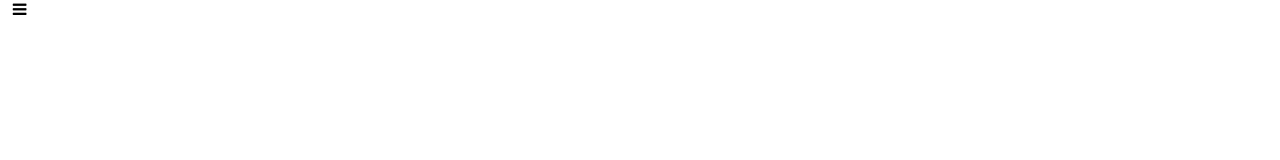
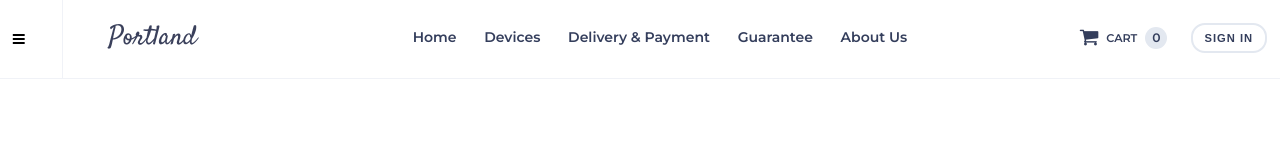
Before and after one commit to mqamhieh/FrontendBackend3, a website: page example2/index.html in a window 1280 px wide. Drawn offline with nearby package versions, Linux system fonts and the light colour scheme; files whose address does not match are found by name.

Commit message:
Styling Header

```diff
--- a/example2/index.html
+++ b/example2/index.html
@@ -14,7 +14,50 @@
 <body>
     <header class="main_container">
         <div class="content">
-            <i class="fa fa-bars" aria-hidden="true"></i>
+            <div class="side_menu pull-left">
+                <i class="fa fa-bars"
+                   title="Menu"
+                   aria-hidden="true"></i>
+            </div>
+            <div class="logo_wrapper pull-left">
+                <a href="./"
+                   title="Fronend Course Project"
+                   class="logo"></a>
+            </div>
+            <div class="menu pull-left">
+                <ul>
+                    <li>
+                        <a href="#">Home</a>
+                    </li>
+                    <li>
+                        <a href="#">Devices</a>
+                    </li>
+                    <li>
+                        <a href="#">Delivery &amp; Payment</a>
+                    </li>
+                    <li>
+                        <a href="#">Guarantee</a>
+                    </li>
+                    <li>
+                        <a href="#">About Us</a>
+                    </li>
+                </ul>
+            </div>
+            <div class="user-actions pull-right">
+
+                <a href="#"
+                   class="cart">
+                    <i class="fa fa-shopping-cart"></i>
+                    <span class="text">Cart</span>
+                    <span class="cart_items_count">0</span>
+                </a>
+
+                <button class="sign_in_btn"
+                        type="button">
+                    Sign In
+                </button>
+            </div>
+            <div class="clearfix"></div>
         </div>
     </header>
 
--- a/example2/styles/header.css
+++ b/example2/styles/header.css
@@ -0,0 +1,93 @@
+header {
+    border-bottom: 1px solid #f0f2f7;
+}
+
+header .side_menu {
+    width: 50px;
+    border-right: 1px solid #f0f2f7;
+    padding: 30px 0;
+}
+
+header .logo_wrapper {
+    width: 180px;
+    padding: 24px 44px;
+}
+
+header .logo {
+    display: inline-block;
+    background-image: url("../images/logo.png");
+    background-size: contain;
+    background-repeat: no-repeat;
+    width: 100%;
+    height: 25px;
+}
+
+header .menu {
+    width: calc(100% - 420px);
+    text-align: center;
+}
+
+header .menu ul {
+    list-style: none;
+    padding: 0;
+    margin: 0;
+}
+
+header .menu ul li {
+    display: inline-block;
+}
+
+header .menu ul li a {
+    text-decoration: none;
+    display: inline-block;
+    color: #343e5c;
+    font-weight: 600;
+    font-size: 1em;
+    padding: 28px 12px;
+}
+
+header .user-actions {
+    padding-top: 23px;
+}
+
+header .sign_in_btn {
+    color: #343e5c;
+    border: 2px solid #e3e8f0;
+    background: #fff;
+    text-transform: uppercase;
+    border-radius: 14px;
+    font-size: 0.8em;
+    font-weight: 600;
+    padding: 7px 12px;
+    letter-spacing: 1px;
+}
+
+header .cart {
+    color: #343e5c;
+    text-decoration: none;
+    text-transform: uppercase;
+    font-size: 0.8em;
+    font-weight: 600;
+    line-height: 22px;
+    margin-right: 20px;
+}
+
+header .cart i {
+    font-size: 20px;
+    vertical-align: middle;
+    margin-top: -4px;
+}
+
+header .cart .text {
+    padding: 0 5px;
+}
+
+header .cart .cart_items_count {
+    background: #e3e8f0;
+    border-radius: 50%;
+    width: 22px;
+    height: 22px;
+    display: inline-block;
+    text-align: center;
+    font-size: 1.1em;
+}
--- a/example2/styles/main.css
+++ b/example2/styles/main.css
@@ -2,6 +2,15 @@ body, html {
     margin: 0;
     padding: 0;
     font-family: 'Montserrat', sans-serif;
+    font-size: 14px;
+}
+
+* {
+    box-sizing: border-box;
+}
+
+.clearfix {
+    clear: both;
 }
 
 .content {
@@ -9,3 +18,11 @@ body, html {
     width: 98%;
     max-width: 1280px;
 }
+
+.pull-left {
+    float: left;
+}
+
+.pull-right {
+    float: right;
+}
```
